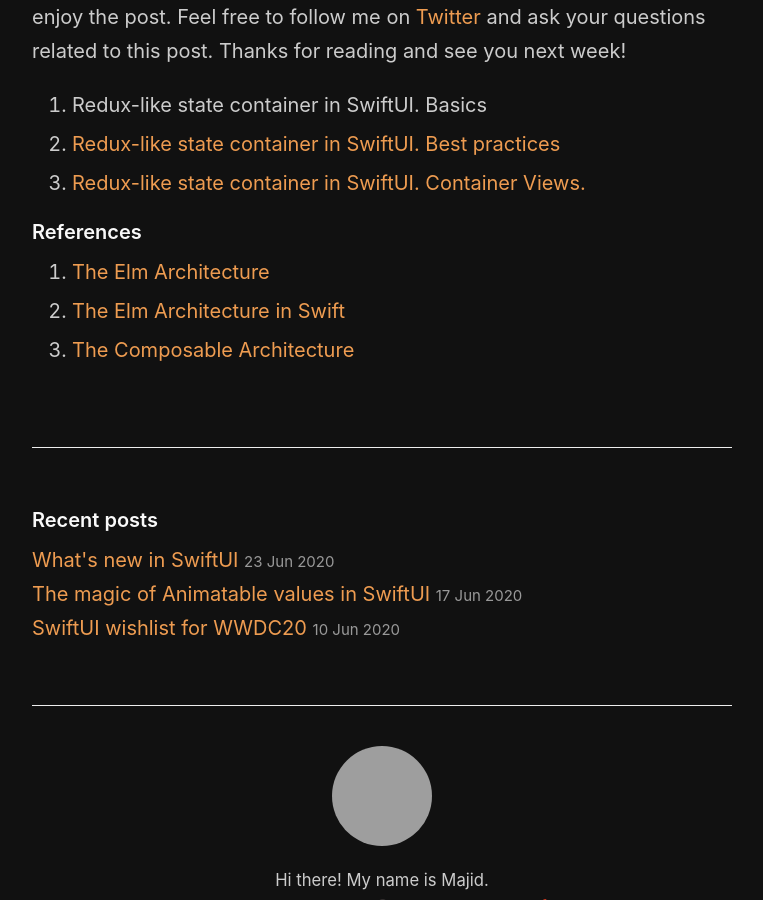
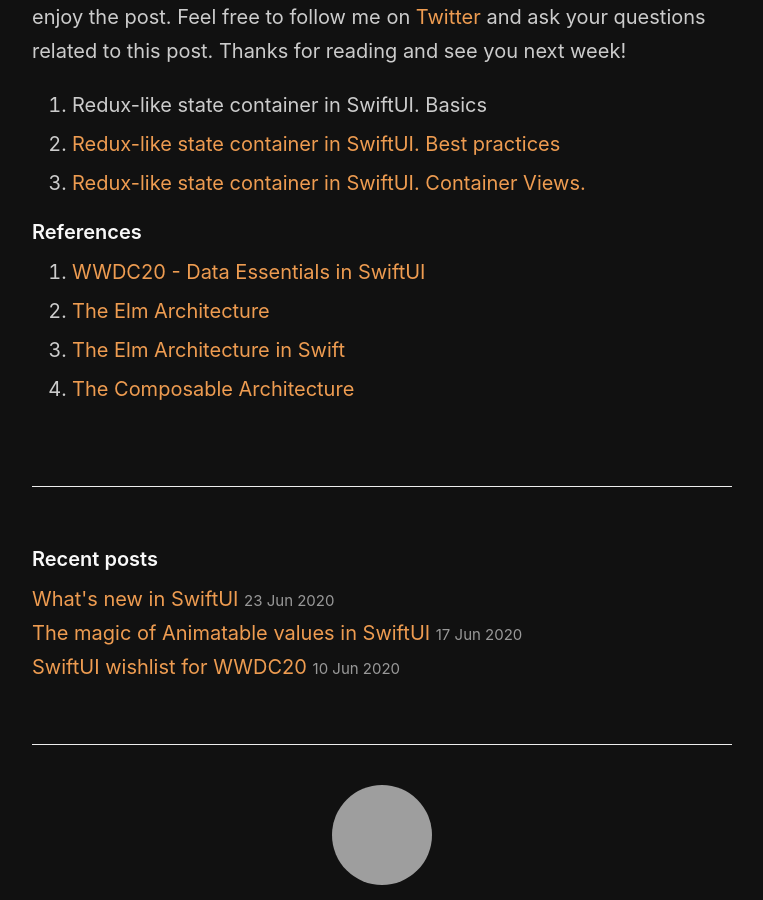
Before and after one commit to mecid/mecid.github.io, a Jekyll site: the page built from _posts/2019-09-18-redux-like-state-container-in-swiftui.md, in a window 1280 px wide and 900 px high, scrolled down 6476 px, cut to the strip 0-900 px from the top of the window. Shown: the whole strip, without its empty margins (258-1021 px from the left). Built offline with Jekyll 4.4.1, drawn with Linux system fonts in a browser that asks for light colours; grey boxes are pictures that could not be loaded.

Commit message:
Update 2019-09-18-redux-like-state-container-in-swiftui.md

```diff
--- a/_posts/2019-09-18-redux-like-state-container-in-swiftui.md
+++ b/_posts/2019-09-18-redux-like-state-container-in-swiftui.md
@@ -198,6 +198,7 @@ Today we learned how to build *Redux-like* state container with *side-effects* i
 3. [Redux-like state container in SwiftUI. Container Views.](/2019/10/02/redux-like-state-container-in-swiftui-part3/)
 
 #### References
+0. [WWDC20 - Data Essentials in SwiftUI](https://developer.apple.com/videos/play/wwdc2020/10040/)
 1. [The Elm Architecture](https://guide.elm-lang.org/architecture/)
 2. [The Elm Architecture in Swift](https://github.com/chriseidhof/tea-in-swift)
 3. [The Composable Architecture](https://github.com/pointfreeco/swift-composable-architecture)
```
